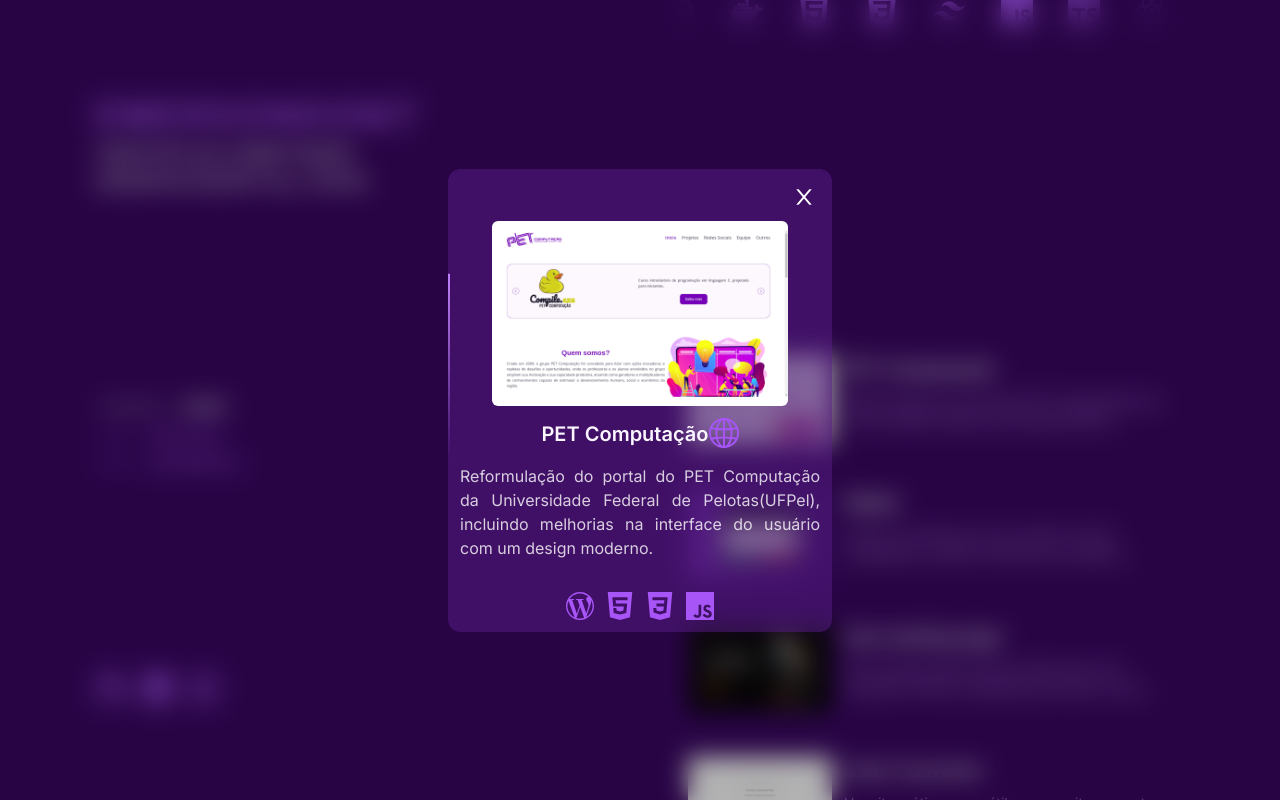
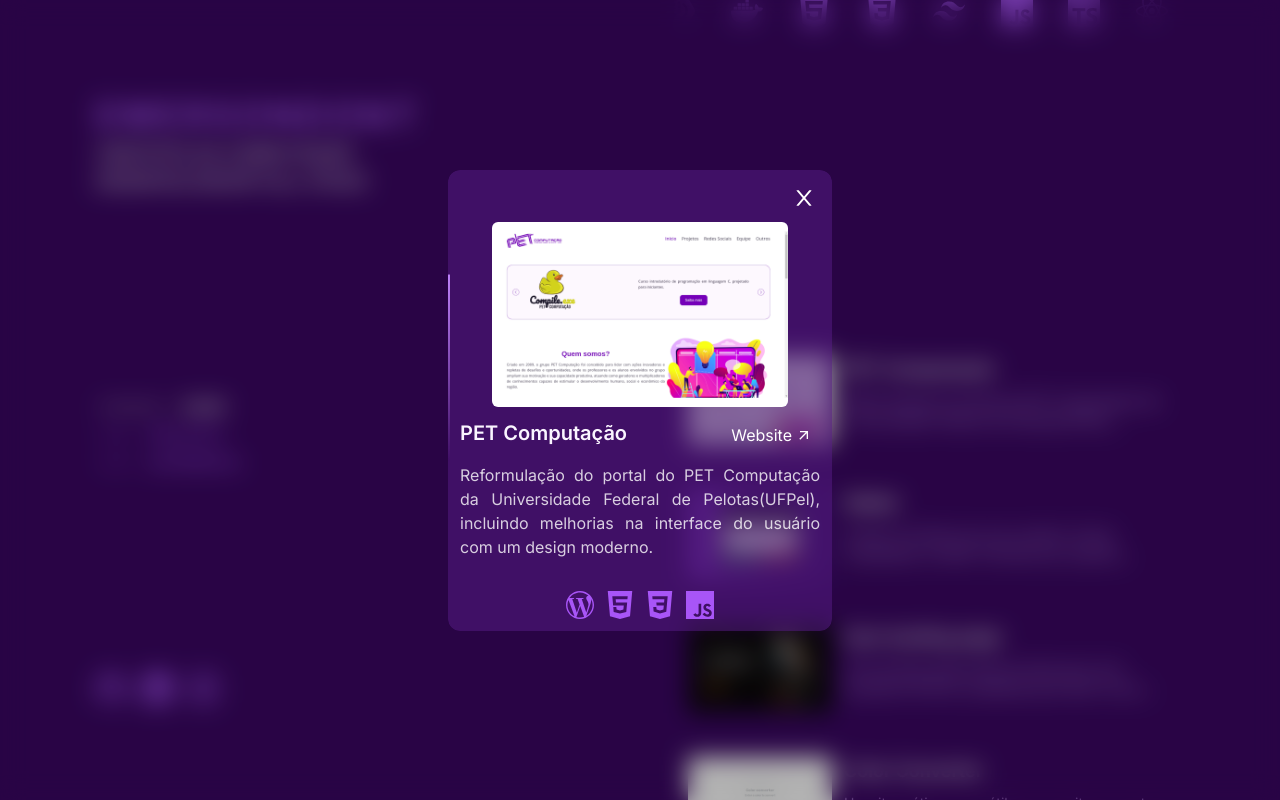
Before and after one commit to emersondont/portfolio, a Next.js app: page / in a window 1280 px wide. Both pictures are taken after a click on the element 928 px from the left and 957 px from the top of the page. Shown: the part 557-1357 px from the top of the page. Built offline with nearby package versions, Linux system fonts and the light colour scheme; no server answers.

Commit message:
refactor: Update card component to use ProjectLink for project links

```diff
--- a/src/components/card.tsx
+++ b/src/components/card.tsx
@@ -1,11 +1,8 @@
 import Image from "next/image"
 import { IconType } from "react-icons"
-import { motion } from 'framer-motion'
 import { useRef } from "react"
 import Modal from "./modal"
-import { SiGithub } from 'react-icons/si';
-import { SlGlobe } from "react-icons/sl";
-import LinkIcon from "./linkIcon"
+import ProjectLink from "./projectLink"
 
 interface Props {
 	title: string
@@ -59,14 +56,14 @@ export default function Card(props: Props) {
 					className="rounded-md"
 				/>
 
-				<div className="flex mt-3 mb-2 items-end justify-between">
-					<h1 className="text-xl font-semibold text-primary">
+				<div className="flex mt-3 mb-2 items-end justify-between w-full">
+					<h1 className="text-xl font-semibold text-primary whitespace-nowrap">
 						{props.title}
 					</h1>
 
-					<div className="flex items-center text-secondary z-10 gap-2">
-						{props.href && <LinkIcon href={props.href} icon={SlGlobe} label="Website" />}
-						{props.gitHubHref && <LinkIcon href={props.gitHubHref} icon={SiGithub} label="GitHub" />}
+					<div className="flex items-center text-secondary z-10 gap-2 flex-wrap justify-end">
+						{props.href && <ProjectLink href={props.href} label="Website" />}
+						{props.gitHubHref && <ProjectLink href={props.gitHubHref} label="GitHub" />}
 					</div>
 				</div>
 
--- /dev/null
+++ b/src/components/projectLink.tsx
@@ -0,0 +1,17 @@
+import Link, { LinkProps } from "next/link"
+import { MdArrowOutward } from "react-icons/md";
+
+interface ProjectLinkProps extends LinkProps {
+  label: string;
+}
+
+export default function ProjectLink(props: ProjectLinkProps) {
+  return (
+    <Link target="_blank" rel="noopener noreferrer" {...props}
+    className="text-white flex gap-1 items-center group relative hover:bg-secondary hover:bg-opacity-30 px-2 rounded-md ease-out duration-200"
+    >
+      <span>{props.label}</span>
+      <MdArrowOutward className="abolute group-hover:translate-x-1/4 group-hover:-translate-y-1/4 transition-all ease-out duration-200"/>
+    </Link>
+  )
+}
```
